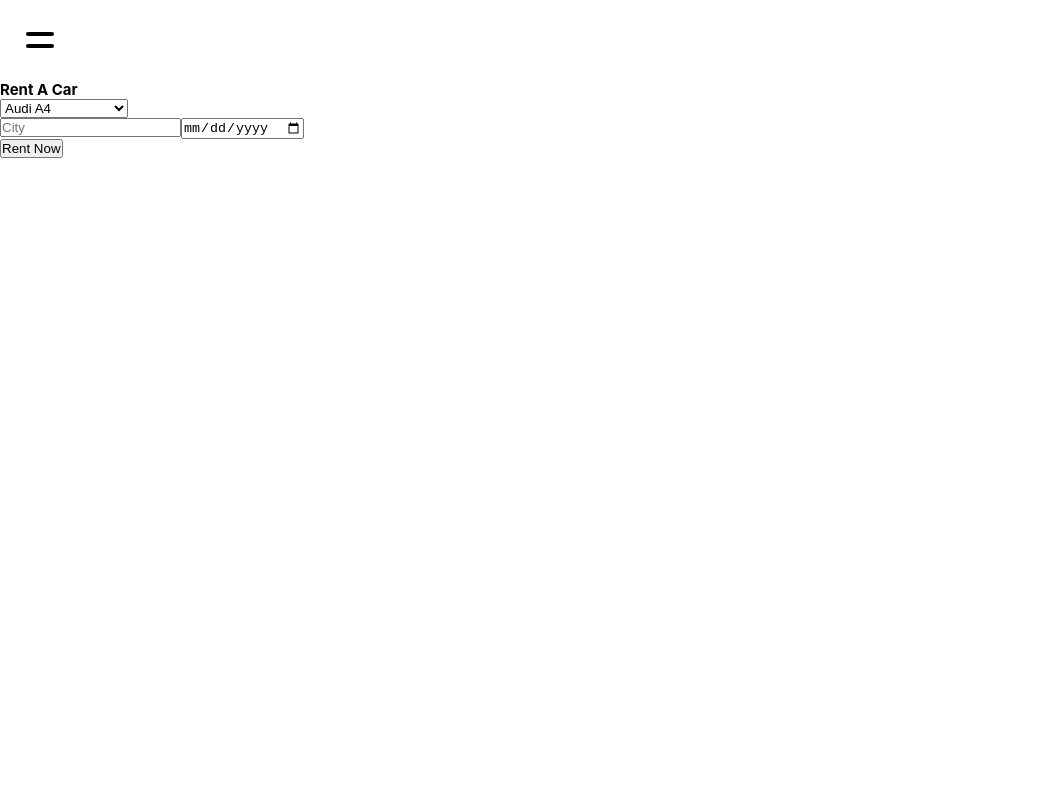
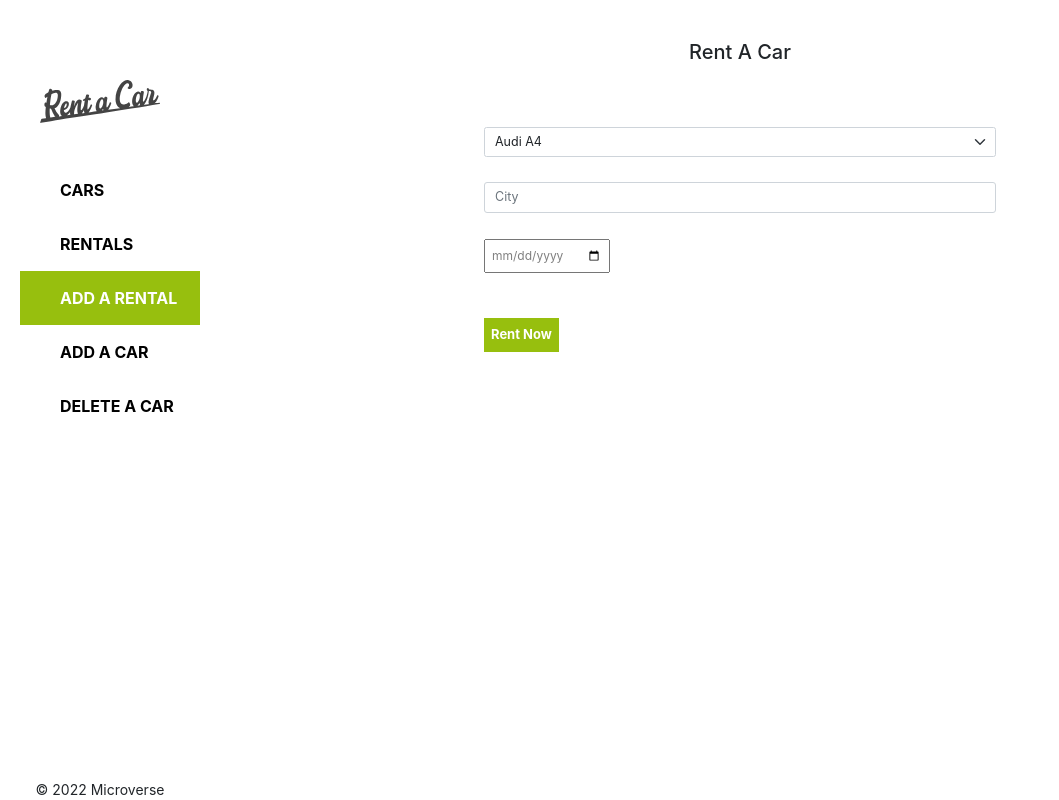
Before and after one commit to RaoAkif/RentACar-Frontend, a React (Create React App) app: page /add_rental in a window 1280 px wide. Shown: the whole page, without its empty margins (0-1059 px from the left). Built offline with nearby package versions, Linux system fonts and the light colour scheme.

Commit message:
Correct Navbar Links, Add styling to "Add Rental Page"

```diff
--- a/public/index.html
+++ b/public/index.html
@@ -10,6 +10,7 @@
       content="Web site created using create-react-app"
     />
     <link rel="apple-touch-icon" href="%PUBLIC_URL%/logo192.png" />
+    <link href="https://cdn.jsdelivr.net/npm/bootstrap@5.0.2/dist/css/bootstrap.min.css" rel="stylesheet" integrity="sha384-EVSTQN3/azprG1Anm3QDgpJLIm9Nao0Yz1ztcQTwFspd3yD65VohhpuuCOmLASjC" crossorigin="anonymous">
     <!--
       manifest.json provides metadata used when your web app is installed on a
       user's mobile device or desktop. See https://developers.google.com/web/fundamentals/web-app-manifest/
--- a/src/App.js
+++ b/src/App.js
@@ -6,13 +6,12 @@ import AddCar from './pages/AddCar';
 import DeleteCar from './pages/DeleteCar';
 import Rentals from './pages/Rentals';
 import NewRental from './pages/NewRental';
-import Header from './components/Header';
+import Navbar from './components/Navbar';
 
 function App() {
   return (
     <BrowserRouter>
-      <Header />
-      <section>
+      <Navbar />
       <Routes>
         <Route path="/" element={<Home />} />
         <Route path="/rentals" element={<Rentals />} />
@@ -21,7 +20,6 @@ function App() {
         <Route path="/add_car" element={<AddCar />} />
         <Route path="/delete_car" element={<DeleteCar />} />
       </Routes>
-      </section>
     </BrowserRouter>
   );
 }
--- /dev/null
+++ b/src/components/CarCard.css
@@ -0,0 +1,7 @@
+.rent-card {
+  display: flex;
+}
+
+.rent-card > * {
+  display: flex;
+}
--- a/src/components/CarCard.jsx
+++ b/src/components/CarCard.jsx
@@ -1,5 +1,6 @@
 import React from 'react';
 import PropTypes from 'prop-types';
+import './CarCard.css';
 
 function RentCard(props) {
   const {
--- a/src/components/Header.css
+++ b/src/components/Header.css
@@ -16,7 +16,6 @@ header {
 }
 
 .navigation {
-  width: 100vw;
   height: 100vh;
   background-color: #fff;
   position: fixed;
@@ -24,12 +23,7 @@ header {
   flex-direction: column;
   justify-content: space-between;
   align-items: center;
-  top: 0;
-  bottom: 0;
-  right: 0;
-  left: 0;
   animation: slideleft 1 0.2s ease-out;
-  z-index: 3;
 }
 
 .navigation-menu {
@@ -44,7 +38,7 @@ header {
   display: flex;
   justify-content: center;
   padding: 4rem;
-  margin: 2rem 0 6rem 0;
+  margin: 0 0 0 0;
   color: #444;
 }
 
--- a/src/components/Navbar.jsx
+++ b/src/components/Navbar.jsx
@@ -1,6 +1,7 @@
 import { Link, NavLink } from 'react-router-dom';
 import { PropTypes } from 'prop-types';
 import { ReactComponent as Logo } from '../img/rentacar_logo.svg';
+import './Header.css';
 
 function Navbar({ handleMobileMenu }) {
   return (
@@ -20,7 +21,7 @@ function Navbar({ handleMobileMenu }) {
               to="/"
               onClick={handleMobileMenu}
             >
-              MODELS
+              CARS
             </NavLink>
           </li>
           <li>
--- /dev/null
+++ b/src/pages/NewRental.css
@@ -0,0 +1,33 @@
+.add-rental-main {
+  margin-top: 5vh;
+  margin-left: 200px;
+  display: flex;
+  flex-direction: column;
+  align-items: center;
+}
+
+.newRentalForm {
+  margin-top: 50px;
+  display: flex;
+  flex-direction: column;
+  align-items: flex-start;
+  height: 30vh;
+  width: 40vw;
+  justify-content: space-around;
+}
+
+#date {
+  padding: 6px;
+  font-size: 12px;
+  color: gray;
+  margin-top: 11px;
+}
+
+#btn-date-picker {
+  border: none;
+  background: #97BF0E;
+  padding: 7px;
+  font-size: 13px;
+  font-weight: bold;
+  color: white;
+}
--- a/src/pages/NewRental.jsx
+++ b/src/pages/NewRental.jsx
@@ -1,4 +1,5 @@
 import React from 'react';
+import './NewRental.css';
 
 function NewRental() {
   const cars = [
@@ -13,10 +14,10 @@ function NewRental() {
   };
 
   return (
-    <div>
+    <div className="add-rental-main">
       <h2>Rent A Car</h2>
       <form className="newRentalForm" onSubmit={handleSubmitRent}>
-        <select name="car" id="car">
+        <select name="car" id="car" className="form-select form-select-lg mb-3" aria-label=".form-select-lg">
           {cars.map((car) => (
             <option key={car} value={car.id}>
               {car.name}
@@ -25,11 +26,10 @@ function NewRental() {
             </option>
           ))}
         </select>
+        <input className="form-control form-control-lg" type="text" placeholder="City" aria-label=".form-control-lg example" required />
+        <input type="date" name="date" id="date" placeholder="Date" className=".form-control-lg" required aria-label=".form-control-lg" />
         <br />
-        <input type="text" name="city" id="city" placeholder="City" required />
-        <input type="date" name="date" id="date" placeholder="Date" required />
-        <br />
-        <button type="submit">Rent Now</button>
+        <button id="btn-date-picker" type="submit">Rent Now</button>
       </form>
     </div>
   );
--- /dev/null
+++ b/src/pages/Rentals.css
@@ -0,0 +1,3 @@
+.page-title {
+  text-align: center;
+}
--- a/src/pages/Rentals.jsx
+++ b/src/pages/Rentals.jsx
@@ -1,5 +1,6 @@
 import React from 'react';
 import CarCard from '../components/CarCard';
+import './Rentals.css';
 
 function Rentals() {
   const rents = [
@@ -13,7 +14,7 @@ function Rentals() {
 
   return (
     <div>
-      <h2>Rentals</h2>
+      <h2 className="page-title">Rentals</h2>
       <div className="rentals">
         {rents.map((rent) => (
           <CarCard
```
Lines whose indentation alone changed are shown as unchanged.
